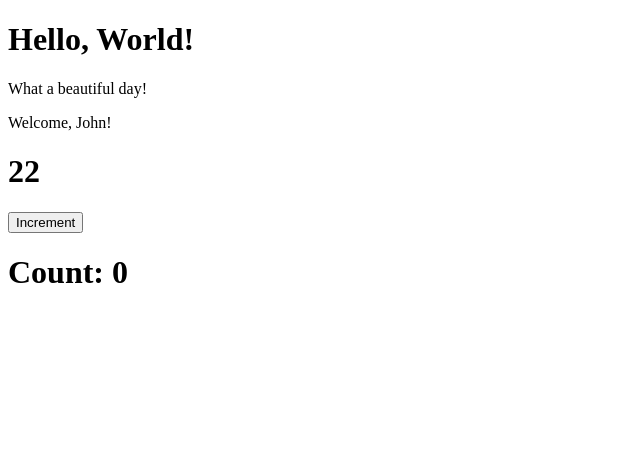
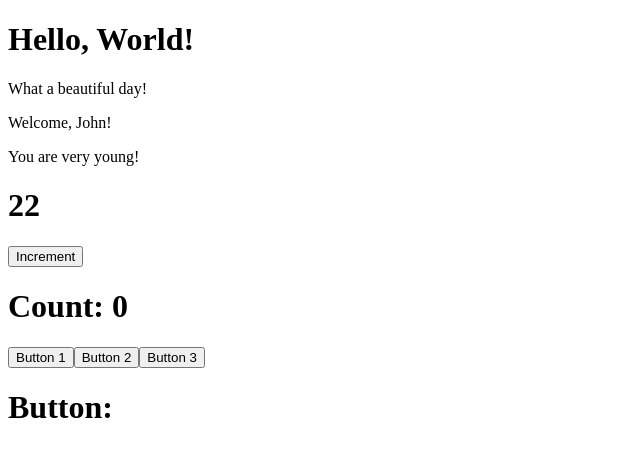
Before and after one commit to antoniocodella/react-exercises, a React (Create React App) app: page / in a window 1280 px wide. Shown: the top 456 px of the page, without its empty margins (0-640 px from the left). Built offline with nearby package versions, Linux system fonts and the light colour scheme.

Commit message:
events-03

```diff
--- a/src/App.js
+++ b/src/App.js
@@ -1,5 +1,6 @@
 import React from "react";
 import { ClickCounter } from "./ClickCounter";
+import { ClickTracker } from "./ClickTracker";
 import { Counter } from "./Counter";
 import { Hello } from "./Hello";
 import { Welcome } from "./Welcome";
@@ -16,6 +17,7 @@ export class App extends React.Component {
           incrementAmount={2}
         />
         <ClickCounter />
+        <ClickTracker />
       </div>
     );
   }
--- /dev/null
+++ b/src/ClickTracker.js
@@ -0,0 +1,28 @@
+import React from "react";
+
+export class ClickTracker extends React.Component {
+  state = {
+    name: "",
+  };
+
+  handleClickEvent = (event) => {
+    this.setState({ name: event.target.name });
+  };
+
+  render() {
+    return (
+      <div>
+        <button name="button 1" onClick={this.handleClickEvent}>
+          Button 1
+        </button>
+        <button name="button 2" onClick={this.handleClickEvent}>
+          Button 2
+        </button>
+        <button name="button 3" onClick={this.handleClickEvent}>
+          Button 3
+        </button>
+        <h1>Button: {this.state.name}</h1>
+      </div>
+    );
+  }
+}
--- a/src/Welcome.js
+++ b/src/Welcome.js
@@ -6,7 +6,7 @@ export class Welcome extends React.Component {
     return (
       <div>
         <p>Welcome, {this.props.name}!</p>
-        {this.props.age > 18 &&
+        {this.props.age > 10 &&
           this.props.age < 65 &&
           this.props.name === "John" && <Age age={this.props.age} />}
       </div>
```
